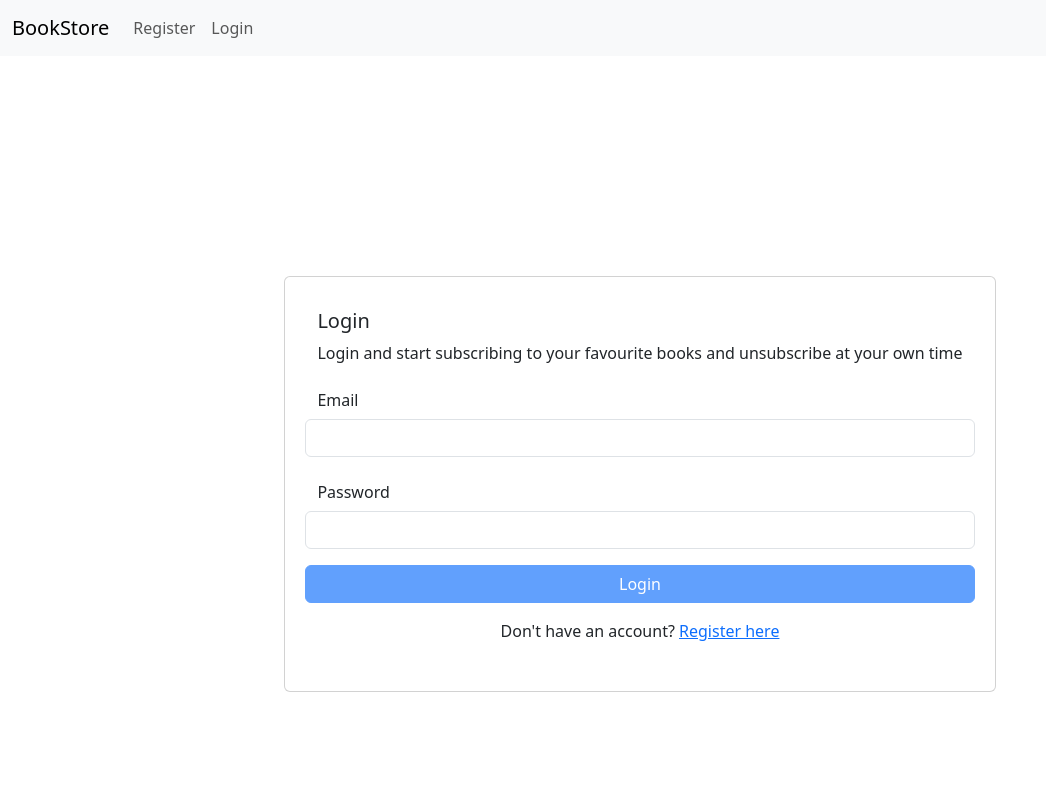
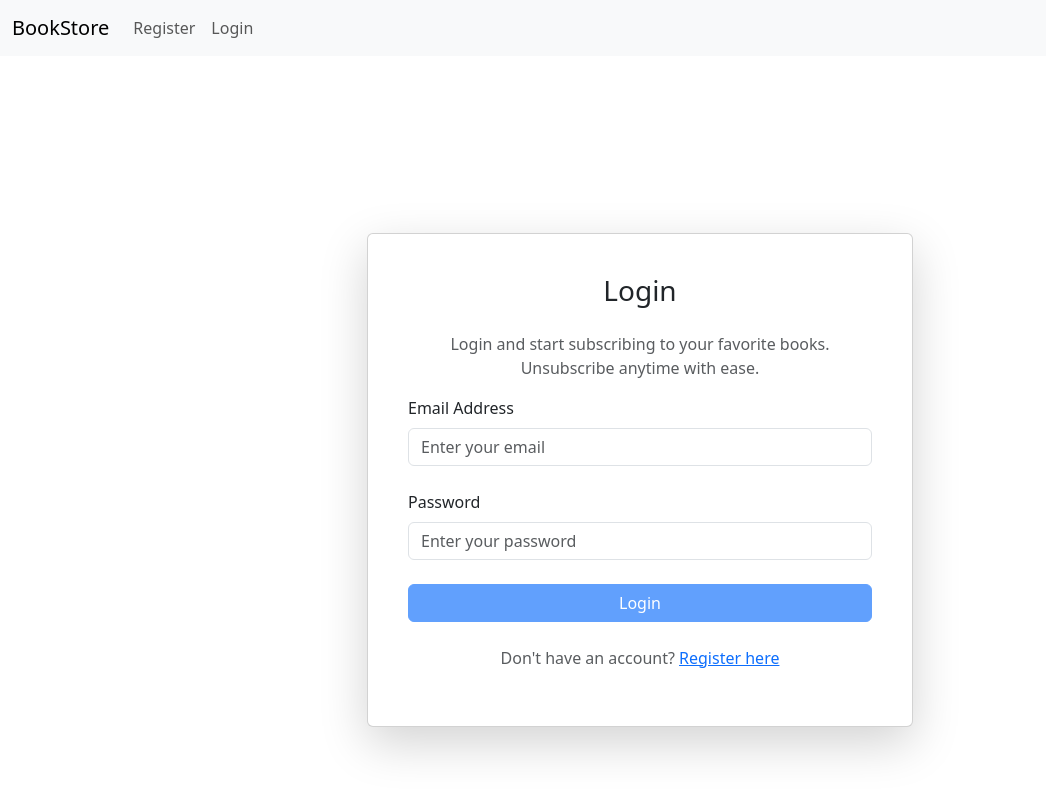
Before and after one commit to 123ernestmthunya/Euromonitor.International.Book.Web, an Angular app in the folder app/: page /login in a window 1280 px wide. Shown: the top 794 px of the page, without its empty margins (0-1046 px from the left). Built offline with nearby package versions, Linux system fonts and the light colour scheme; no server answers.

Commit message:
improve login and registration style

```diff
--- a/app/src/app/app.component.ts
+++ b/app/src/app/app.component.ts
@@ -45,10 +45,13 @@ export class AppComponent implements OnInit{
   canShowBooksGallery(){
     this.router.events.subscribe((event) => {
       if (event instanceof NavigationEnd) {
-        this.showBooksGallery =
-        event.url !== '/login' &&
-        event.url !== '/register' &&
-        event.url !== '/subscription';
+        const systemRoutes = ['/login', '/register', '/subscription'];
+        // if(!systemRoutes.includes(event.url)){
+        //   this.showBooksGallery = false
+        //   return
+        // }
+        this.showBooksGallery = event.url !== '/login' && event.url !== '/register' && event.url !== '/subscription';
+
       }
     });
   }
--- /dev/null
+++ b/app/src/app/components/component-not-found/component-not-found.component.html
@@ -0,0 +1 @@
+<p>404 - Page Not Found</p>
--- a/app/src/app/components/login/login.component.html
+++ b/app/src/app/components/login/login.component.html
@@ -1,29 +1,36 @@
+
 <div class="container-fluid d-flex justify-content-center align-items-center vh-100">
-  <div class="card w-55 mb-3 p-3 m-4">
+  <div class="card shadow-lg w-50 p-4">
     <div class="card-body">
-      <h5 class="card-title">Login</h5>
-      <p class="card-text"> Login and start subscribing to your favourite books and unsubscribe at your own time</p>
+      <h3 class="card-title text-center mb-4">Login</h3>
+      <p class="card-text text-center text-muted">
+        Login and start subscribing to your favorite books. Unsubscribe anytime with ease.
+      </p>
       <form [formGroup]="loginForm" (ngSubmit)="onSubmit()">
-        <div class="mb-3 row">
-          <label for="inputEmail" class="col-sm-2 col-form-label">Email</label>
-          <input type="text" class="form-control" formControlName="email" id="inputEmail">
-            <div *ngIf="loginForm.get('email')?.invalid && (loginForm.get('email')?.touched || loginForm.get('email')?.dirty)" class="text-danger">
-              <small *ngIf="loginForm.get('email')?.errors?.['required']">Email is required.</small>
-            </div>
+        <!-- Email -->
+        <div class="mb-4">
+          <label for="inputEmail" class="form-label">Email Address</label>
+          <input type="email" class="form-control" formControlName="email" id="inputEmail" placeholder="Enter your email">
+          <div *ngIf="loginForm.get('email')?.invalid && (loginForm.get('email')?.touched || loginForm.get('email')?.dirty)" class="text-danger mt-1">
+            <small *ngIf="loginForm.get('email')?.errors?.['required']">Email is required.</small>
+          </div>
         </div>
-        <div class="mb-3 row">
-          <label for="inputPassword" class="col-sm-2 col-form-label">Password</label>
-          <input type="password" formControlName="password" class="form-control" id="inputPassword">
-          <div *ngIf="loginForm.get('password')?.invalid && (loginForm.get('password')?.touched || loginForm.get('password')?.dirty)" class="text-danger">
+        <!-- Password -->
+        <div class="mb-4">
+          <label for="inputPassword" class="form-label">Password</label>
+          <input type="password" class="form-control" formControlName="password" id="inputPassword" placeholder="Enter your password">
+          <div *ngIf="loginForm.get('password')?.invalid && (loginForm.get('password')?.touched || loginForm.get('password')?.dirty)" class="text-danger mt-1">
             <small *ngIf="loginForm.get('password')?.errors?.['required']">Password is required.</small>
           </div>
         </div>
-        <div class="mb-3 row">
+        <!-- Submit Button -->
+        <div class="d-grid">
           <button type="submit" class="btn btn-primary" [disabled]="loginForm.invalid">Login</button>
         </div>
       </form>
-      <div class="text-center mt-3">
-        <p>Don't have an account? <a routerLink="/register" class="text-primary">Register here</a></p>
+      <!-- Register Link -->
+      <div class="text-center mt-4">
+        <p class="text-muted">Don't have an account? <a routerLink="/register" class="text-primary">Register here</a></p>
       </div>
     </div>
   </div>
--- a/app/src/app/components/registration/registration.component.html
+++ b/app/src/app/components/registration/registration.component.html
@@ -1,51 +1,50 @@
 <div class="container-fluid d-flex justify-content-center align-items-center vh-100">
-  <div class="card w-55 mb-3 p-3 m-4">
+  <div class="card shadow-lg w-50 p-4">
     <div class="card-body">
-      <h5 class="card-title">Registration</h5>
-      <p class="card-text"> Register now to start your journey of subscribing to your favorite books. Enjoy personalized recommendations and manage your subscriptions with ease!</p>
+      <h3 class="card-title text-center mb-4">Registration</h3>
+      <p class="card-text text-center text-muted">
+        Register now to start your journey of subscribing to your favorite books. Enjoy personalized recommendations and manage your subscriptions with ease!
+      </p>
       <form [formGroup]="registrationForm" (ngSubmit)="onSubmit()">
-        <div class="mb-3 row">
-          <label for="inputFirstName" class="col-sm-2 col-form-label">FirstName</label>
-          <div class="col-sm-10">
-            <input type="text" formControlName="firstName" class="form-control" id="inputFirstName">
-            <div *ngIf="registrationForm.get('firstName')?.invalid && (registrationForm.get('firstName')?.touched || registrationForm.get('firstName')?.dirty)" class="text-danger">
-              <small *ngIf="registrationForm.get('firstName')?.errors?.['required']">First Name is required.</small>
-          </div>
+        <!-- First Name -->
+        <div class="mb-4">
+          <label for="inputFirstName" class="form-label">First Name</label>
+          <input type="text" formControlName="firstName" class="form-control" id="inputFirstName" placeholder="Enter your first name">
+          <div *ngIf="registrationForm.get('firstName')?.invalid && (registrationForm.get('firstName')?.touched || registrationForm.get('firstName')?.dirty)" class="text-danger mt-1">
+            <small *ngIf="registrationForm.get('firstName')?.errors?.['required']">First Name is required.</small>
           </div>
         </div>
-        <div class="mb-3 row">
-          <label for="inputLastName" class="col-sm-2 col-form-label">LastName</label>
-          <div class="col-sm-10">
-            <input type="text" formControlName="lastName" class="form-control" id="inputLastName">
-            <div *ngIf="registrationForm.get('lastName')?.invalid && (registrationForm.get('lastName')?.touched || registrationForm.get('lastName')?.dirty)" class="text-danger">
-              <small *ngIf="registrationForm.get('lastName')?.errors?.['required']">Last name is required.</small>
-            </div>
+        <!-- Last Name -->
+        <div class="mb-4">
+          <label for="inputLastName" class="form-label">Last Name</label>
+          <input type="text" formControlName="lastName" class="form-control" id="inputLastName" placeholder="Enter your last name">
+          <div *ngIf="registrationForm.get('lastName')?.invalid && (registrationForm.get('lastName')?.touched || registrationForm.get('lastName')?.dirty)" class="text-danger mt-1">
+            <small *ngIf="registrationForm.get('lastName')?.errors?.['required']">Last Name is required.</small>
           </div>
         </div>
-       <div class="mb-3 row">
-          <label for="inputEmail" class="col-sm-2 col-form-label">Email</label>
-          <div class="col-sm-10">
-            <input type="text" class="form-control" formControlName="email" id="inputEmail">
-            <div *ngIf="registrationForm.get('email')?.invalid && (registrationForm.get('email')?.touched || registrationForm.get('email')?.dirty)" class="text-danger">
-              <small *ngIf="registrationForm.get('email')?.errors?.['required']">Email is required.</small>
-            </div>
+        <!-- Email -->
+        <div class="mb-4">
+          <label for="inputEmail" class="form-label">Email Address</label>
+          <input type="email" formControlName="email" class="form-control" id="inputEmail" placeholder="Enter your email">
+          <div *ngIf="registrationForm.get('email')?.invalid && (registrationForm.get('email')?.touched || registrationForm.get('email')?.dirty)" class="text-danger mt-1">
+            <small *ngIf="registrationForm.get('email')?.errors?.['required']">Email is required.</small>
           </div>
         </div>
-        <div class="mb-3 row">
-          <label for="inputPassword" class="col-sm-2 col-form-label">Password</label>
-          <div class="col-sm-10">
-            <input type="password" formControlName="password" class="form-control" id="inputPassword">
-            <div *ngIf="registrationForm.get('password')?.invalid && (registrationForm.get('password')?.touched || registrationForm.get('password')?.dirty)" class="text-danger">
-              <small *ngIf="registrationForm.get('password')?.errors?.['required']">Password is required.</small>
-            </div>
+        <!-- Password -->
+        <div class="mb-4">
+          <label for="inputPassword" class="form-label">Password</label>
+          <input type="password" formControlName="password" class="form-control" id="inputPassword" placeholder="Enter your password">
+          <div *ngIf="registrationForm.get('password')?.invalid && (registrationForm.get('password')?.touched || registrationForm.get('password')?.dirty)" class="text-danger mt-1">
+            <small *ngIf="registrationForm.get('password')?.errors?.['required']">Password is required.</small>
           </div>
         </div>
-        <div class="mb-3 row">
+        <!-- Submit Button -->
+        <div class="d-grid">
           <button type="submit" class="btn btn-primary" [disabled]="registrationForm.invalid">Register</button>
         </div>
       </form>
-      <div class="text-center mt-3">
-        <p>Already have an account? <a routerLink="/login" class="text-primary">login here</a></p>
+      <div class="text-center mt-4">
+        <p class="text-muted">Already have an account? <a routerLink="/login" class="text-primary">Login here</a></p>
       </div>
     </div>
   </div>
```
Also changed, not shown: app/src/app/app.routes.ts (+7 -1 lines), app/src/app/components/component-not-found/component-not-found.component.ts (added, +12 -0 lines), app/src/app/components/component-not-found/component-not-found.component.scss (added), 1 other file (tests, documents, lock files or other folders).
